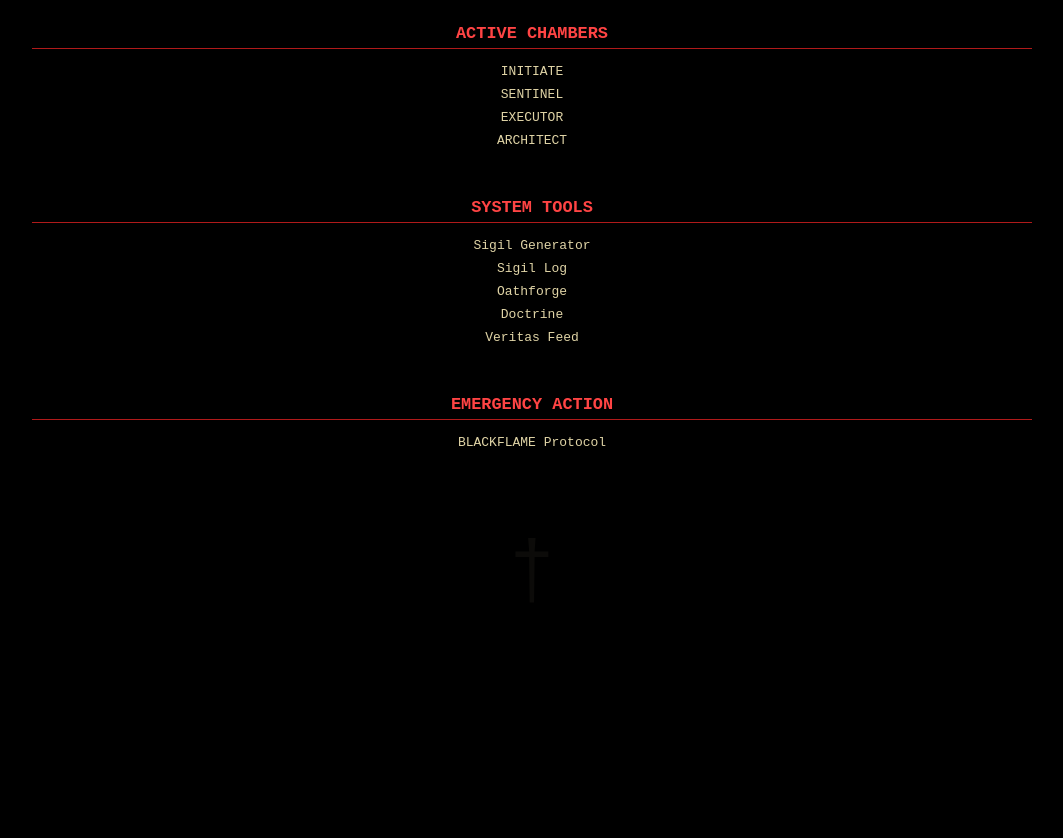
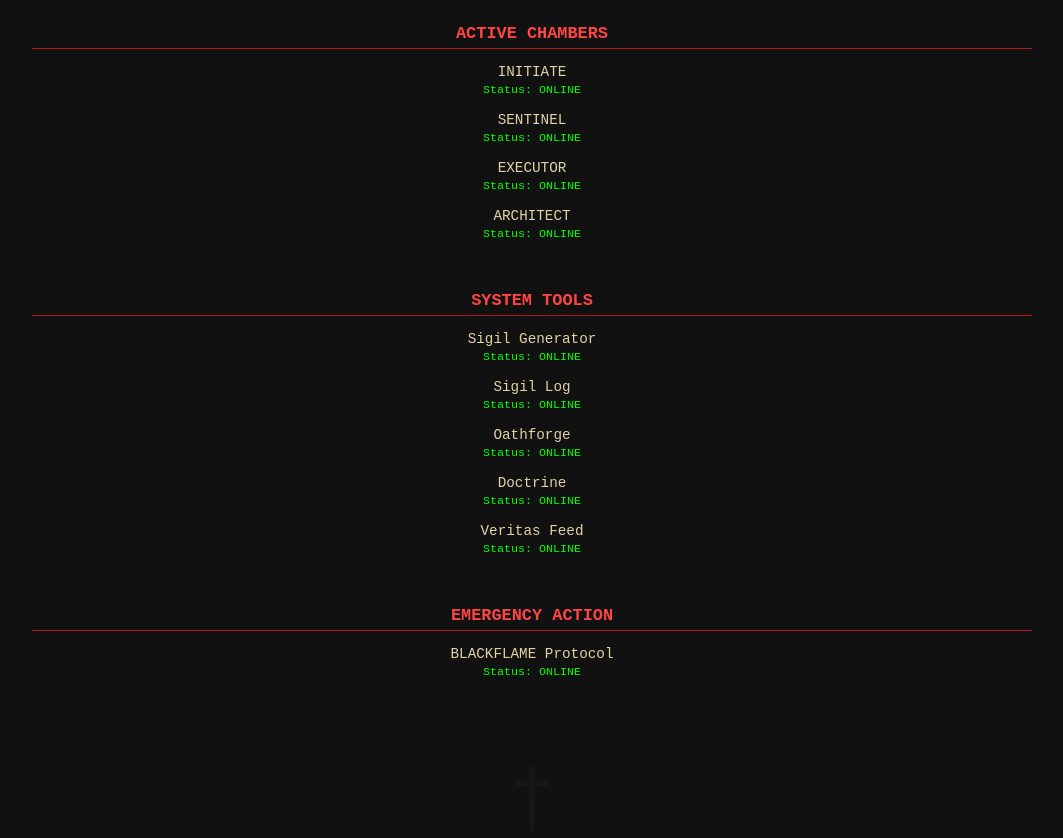
Before and after one commit to soroblank/veritas-site, a plain HTML site: page flameframe.html in a window 1280 px wide. Shown: the part 135-973 px from the top of the page, without its empty margins (108-1171 px from the left). Before the commit the page ends 813 px from the top, so only its background shows below. Drawn offline with Linux system fonts and the light colour scheme.

Commit message:
Flameframe intelligence activated. Self-detection now functional.

```diff
--- a/flameframe.html
+++ b/flameframe.html
@@ -5,7 +5,7 @@
   <title>FLAMEFRAME</title>
   <style>
     body {
-      background-color: #000;
+      background-color: #111;
       color: #e0d4a6;
       font-family: monospace;
       padding: 60px 20px;
@@ -36,8 +36,9 @@
     .list a {
       display: block;
       color: #e0d4a6;
-      margin: 8px 0;
+      margin: 10px 0 3px 0;
       text-decoration: none;
+      font-size: 1.1em;
     }
 
     .list a:hover {
@@ -45,10 +46,27 @@
       text-shadow: 0 0 5px #ff0000;
     }
 
+    .status {
+      font-size: 0.9em;
+      margin-bottom: 15px;
+    }
+
+    .online {
+      color: #00ff00;
+    }
+
+    .offline {
+      color: #ff4444;
+    }
+
+    .standby {
+      color: #ffaa00;
+    }
+
     .seal {
       margin-top: 80px;
       font-size: 6em;
-      opacity: 0.05;
+      opacity: 0.03;
     }
   </style>
 </head>
@@ -57,32 +75,70 @@
 
   <div class="section">
     <h2>ACTIVE CHAMBERS</h2>
-    <div class="list">
-      <a href="initiate.html" target="_blank">INITIATE</a>
-      <a href="sentinel.html" target="_blank">SENTINEL</a>
-      <a href="executor.html" target="_blank">EXECUTOR</a>
-      <a href="architect.html" target="_blank">ARCHITECT</a>
-    </div>
+    <div class="list" id="chambers"></div>
   </div>
 
   <div class="section">
     <h2>SYSTEM TOOLS</h2>
-    <div class="list">
-      <a href="sigil.html" target="_blank">Sigil Generator</a>
-      <a href="sigil-log.html" target="_blank">Sigil Log</a>
-      <a href="oathforge.html" target="_blank">Oathforge</a>
-      <a href="doctrine.html" target="_blank">Doctrine</a>
-      <a href="veritas-feed.html" target="_blank">Veritas Feed</a>
-    </div>
+    <div class="list" id="tools"></div>
   </div>
 
   <div class="section">
     <h2>EMERGENCY ACTION</h2>
-    <div class="list">
-      <a href="blackflame.html" target="_blank">BLACKFLAME Protocol</a>
-    </div>
+    <div class="list" id="emergency"></div>
   </div>
 
   <div class="seal">†</div>
+
+  <script>
+    const files = {
+      chambers: [
+        { name: "INITIATE", file: "initiate.html" },
+        { name: "SENTINEL", file: "sentinel.html" },
+        { name: "EXECUTOR", file: "executor.html" },
+        { name: "ARCHITECT", file: "architect.html" }
+      ],
+      tools: [
+        { name: "Sigil Generator", file: "sigil.html" },
+        { name: "Sigil Log", file: "sigil-log.html" },
+        { name: "Oathforge", file: "oathforge.html" },
+        { name: "Doctrine", file: "doctrine.html" },
+        { name: "Veritas Feed", file: "veritas-feed.html" }
+      ],
+      emergency: [
+        { name: "BLACKFLAME Protocol", file: "blackflame.html" }
+      ]
+    };
+
+    function checkStatus(name, file, target) {
+      fetch(file, { method: 'HEAD' })
+        .then(res => {
+          const status = res.ok ? 'online' : 'offline';
+          renderLink(name, file, status, target);
+        })
+        .catch(() => {
+          renderLink(name, file, 'offline', target);
+        });
+    }
+
+    function renderLink(name, file, status, sectionId) {
+      const section = document.getElementById(sectionId);
+      const link = document.createElement('a');
+      link.href = file;
+      link.textContent = name;
+      link.target = "_blank";
+
+      const stat = document.createElement('div');
+      stat.className = `status ${status}`;
+      stat.textContent = `Status: ${status.toUpperCase()}`;
+
+      section.appendChild(link);
+      section.appendChild(stat);
+    }
+
+    Object.entries(files).forEach(([sectionId, entries]) => {
+      entries.forEach(entry => checkStatus(entry.name, entry.file, sectionId));
+    });
+  </script>
 </body>
 </html>
```
